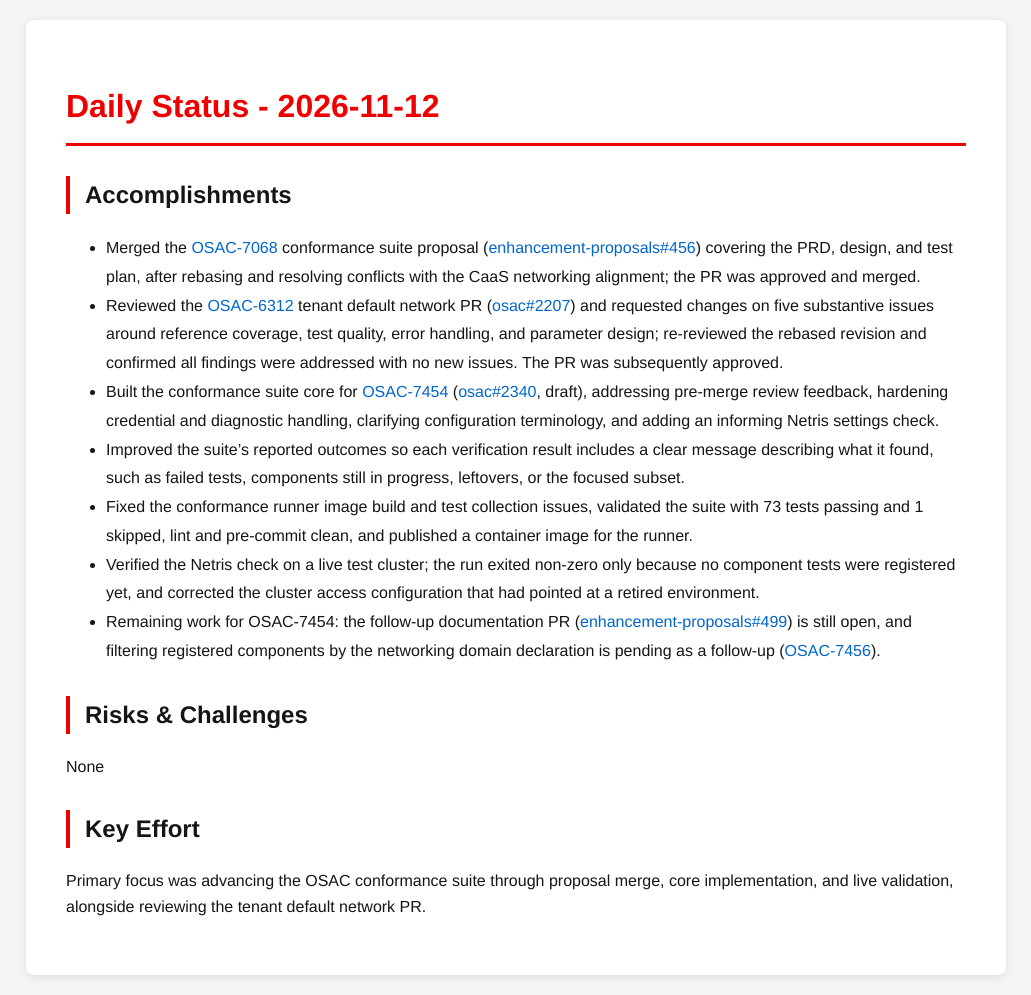
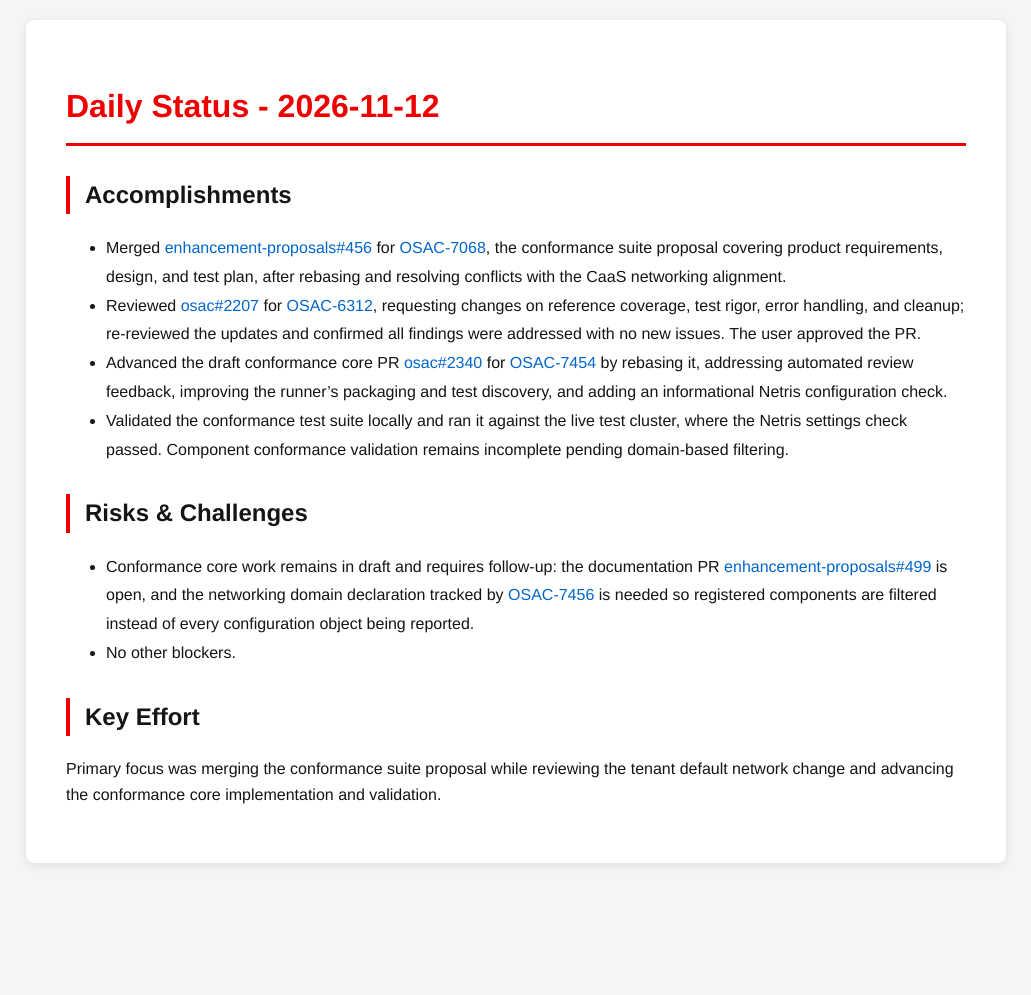
Before and after one commit to tzvatot/daily-status, a Jekyll site: the page built from 2026-11-12.md, in a window 1280 px wide. Shown: the whole page, without its empty margins (124-1155 px from the left). Built offline with Jekyll 4.4.1, drawn with Linux system fonts in a browser that asks for light colours; after the commit the page ends 900 px from its top, so only the background shows below that.

Commit message:
Daily status update - 2026-11-12

```diff
--- a/2026-11-12.md
+++ b/2026-11-12.md
@@ -7,16 +7,14 @@
 # Daily Status - 2026-11-12
 
 ## Accomplishments
-- Merged the [OSAC-7068](https://redhat.atlassian.net/browse/OSAC-7068) conformance suite proposal ([enhancement-proposals#456](https://github.com/osac-project/enhancement-proposals/pull/456)) covering the PRD, design, and test plan, after rebasing and resolving conflicts with the CaaS networking alignment; the PR was approved and merged.
-- Reviewed the [OSAC-6312](https://redhat.atlassian.net/browse/OSAC-6312) tenant default network PR ([osac#2207](https://github.com/osac-project/osac/pull/2207)) and requested changes on five substantive issues around reference coverage, test quality, error handling, and parameter design; re-reviewed the rebased revision and confirmed all findings were addressed with no new issues. The PR was subsequently approved.
-- Built the conformance suite core for [OSAC-7454](https://redhat.atlassian.net/browse/OSAC-7454) ([osac#2340](https://github.com/osac-project/osac/pull/2340), draft), addressing pre-merge review feedback, hardening credential and diagnostic handling, clarifying configuration terminology, and adding an informing Netris settings check.
-- Improved the suite's reported outcomes so each verification result includes a clear message describing what it found, such as failed tests, components still in progress, leftovers, or the focused subset.
-- Fixed the conformance runner image build and test collection issues, validated the suite with 73 tests passing and 1 skipped, lint and pre-commit clean, and published a container image for the runner.
-- Verified the Netris check on a live test cluster; the run exited non-zero only because no component tests were registered yet, and corrected the cluster access configuration that had pointed at a retired environment.
-- Remaining work for OSAC-7454: the follow-up documentation PR ([enhancement-proposals#499](https://github.com/osac-project/enhancement-proposals/pull/499)) is still open, and filtering registered components by the networking domain declaration is pending as a follow-up ([OSAC-7456](https://redhat.atlassian.net/browse/OSAC-7456)).
+- Merged [enhancement-proposals#456](https://github.com/osac-project/enhancement-proposals/pull/456) for [OSAC-7068](https://redhat.atlassian.net/browse/OSAC-7068), the conformance suite proposal covering product requirements, design, and test plan, after rebasing and resolving conflicts with the CaaS networking alignment.
+- Reviewed [osac#2207](https://github.com/osac-project/osac/pull/2207) for [OSAC-6312](https://redhat.atlassian.net/browse/OSAC-6312), requesting changes on reference coverage, test rigor, error handling, and cleanup; re-reviewed the updates and confirmed all findings were addressed with no new issues. The user approved the PR.
+- Advanced the draft conformance core PR [osac#2340](https://github.com/osac-project/osac/pull/2340) for [OSAC-7454](https://redhat.atlassian.net/browse/OSAC-7454) by rebasing it, addressing automated review feedback, improving the runner's packaging and test discovery, and adding an informational Netris configuration check.
+- Validated the conformance test suite locally and ran it against the live test cluster, where the Netris settings check passed. Component conformance validation remains incomplete pending domain-based filtering.
 
 ## Risks & Challenges
-None
+- Conformance core work remains in draft and requires follow-up: the documentation PR [enhancement-proposals#499](https://github.com/osac-project/enhancement-proposals/pull/499) is open, and the networking domain declaration tracked by [OSAC-7456](https://redhat.atlassian.net/browse/OSAC-7456) is needed so registered components are filtered instead of every configuration object being reported.
+- No other blockers.
 
 ## Key Effort
-Primary focus was advancing the OSAC conformance suite through proposal merge, core implementation, and live validation, alongside reviewing the tenant default network PR.
+Primary focus was merging the conformance suite proposal while reviewing the tenant default network change and advancing the conformance core implementation and validation.
```
